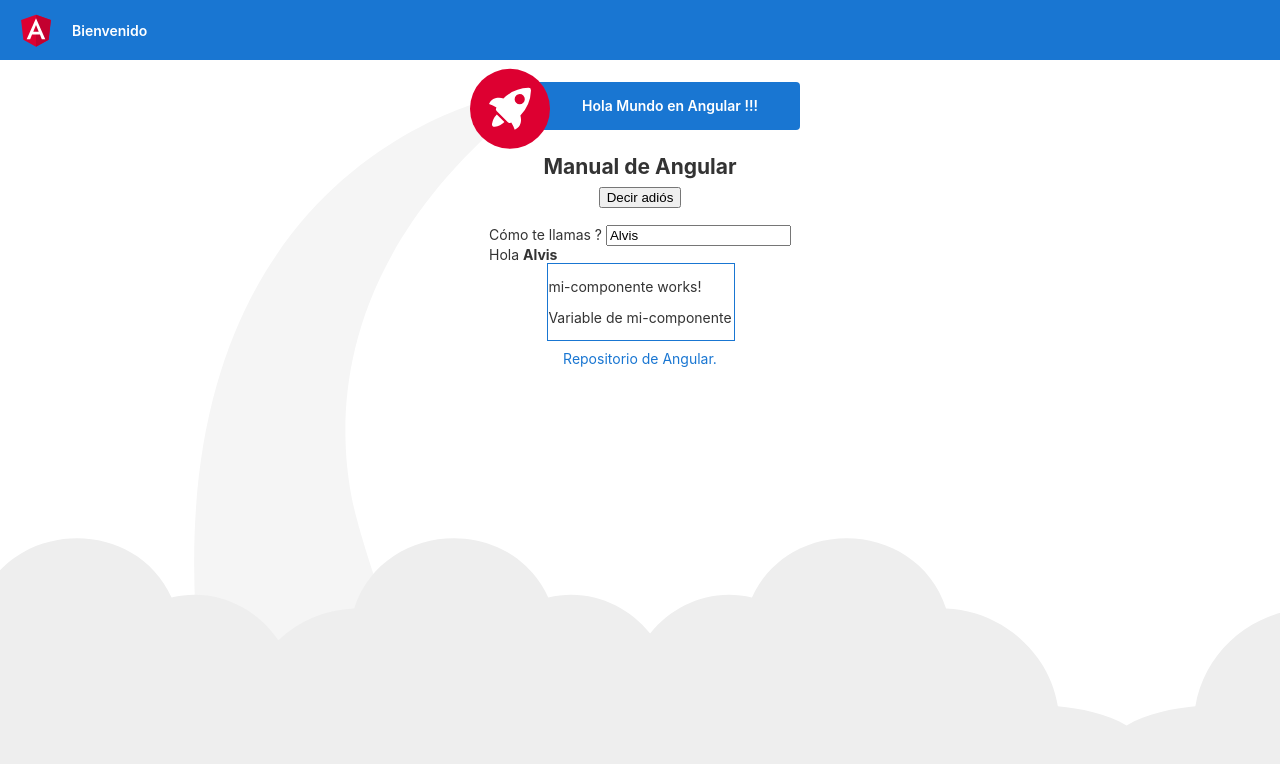
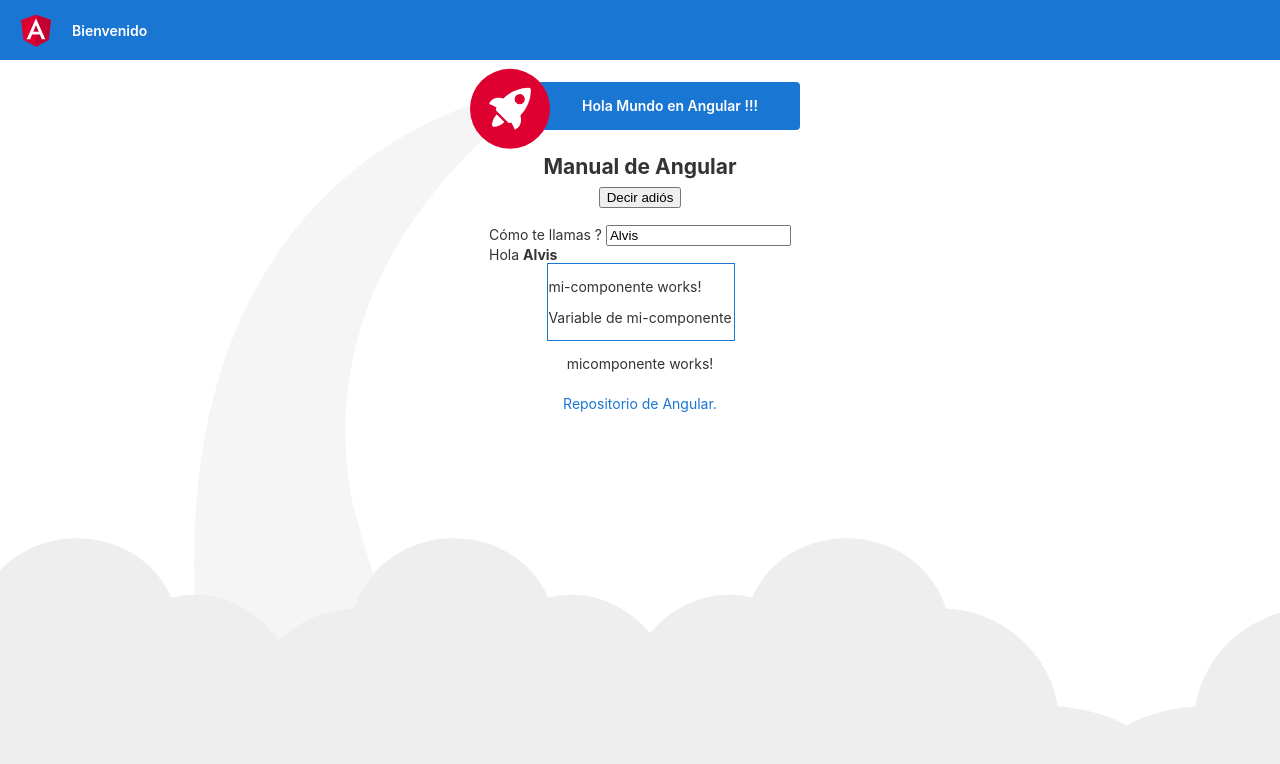
Before and after one commit to alvisfreddy/desweb-angular, an Angular app: page / in a window 1280 px wide. Shown: the top 764 px of the page. Built offline with nearby package versions, Linux system fonts and the light colour scheme.

Commit message:
Modulos ( Utilizar el componente en otros módulos. )

```diff
--- a/src/app/app.component.html
+++ b/src/app/app.component.html
@@ -55,6 +55,8 @@
 
 	<app-mi-componente></app-mi-componente>
 
+	<app-micomponente></app-micomponente>
+
 	<!-- Footer -->
 	<footer>
 		<a href="https://github.com/angular/angular" target="_blank" rel="noopener">
--- a/src/app/app.module.ts
+++ b/src/app/app.module.ts
@@ -4,6 +4,8 @@ import { FormsModule } from '@angular/forms';
 
 import { AppComponent } from './app.component';
 import { MiComponenteComponent } from './mi-componente/mi-componente.component';
+
+import { MimoduloModule } from './mimodulo/mimodulo.module';
 
 @NgModule({
 	declarations: [
@@ -12,7 +14,8 @@ import { MiComponenteComponent } from './mi-componente/mi-componente.component';
 	],
 	imports: [
 		BrowserModule,
-		FormsModule
+		FormsModule,
+		MimoduloModule
 	],
 	providers: [],
 	bootstrap: [AppComponent]
```
